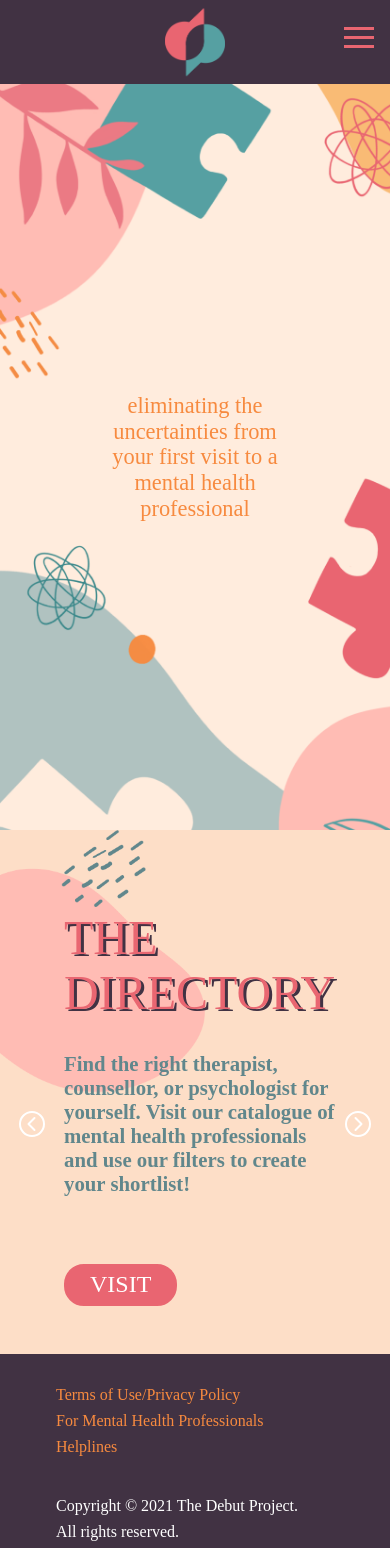
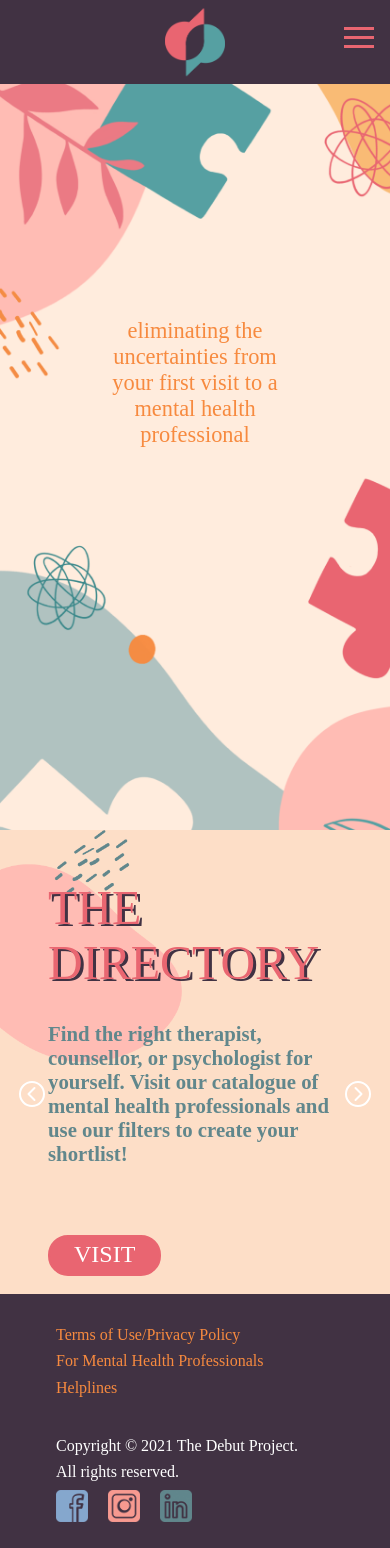
Before and after one commit to thedebutproj/therapy-project, a React (Create React App) app: page / in a window 390 px wide. Shown: the top 1548 px of the page. Built offline with nearby package versions, Linux system fonts and the light colour scheme; a web font is replaced by a local one.

Commit message:
Added enter key and made height constant for home-art

```diff
--- a/src/components/pages/Directory.js
+++ b/src/components/pages/Directory.js
@@ -107,8 +107,6 @@ const Directory = () => {
   };
 
   const handleFiltersSubmit = (e) => {
-    e.preventDefault();
-
     //Deleting all white-space at start and end of string
     const searchData = search.current.trim().toLowerCase();
 
@@ -351,6 +349,9 @@ const Directory = () => {
                 <input
                   type="search"
                   placeholder="eg. Anxiety, Fear"
+                  onKeyPress={(e) =>
+                    e.key === "Enter" ? handleFiltersSubmit() : NaN
+                  }
                   onChange={(e) => (search.current = e.target.value)}
                 />
                 <img src={directory_SearchIcon} onClick={handleFiltersSubmit} />
--- a/src/components/pages/Home.css
+++ b/src/components/pages/Home.css
@@ -207,7 +207,14 @@
   margin: auto;
 }
 
-@media only screen and (max-width: 47.9em) {
+@media (hover: none) {
+  .home-next:hover,
+  .home-prev:hover {
+    background-color: transparent;
+  }
+}
+
+@media only screen and (max-width: 48em) {
   .pure-u-0 {
     display: none;
   }
@@ -217,11 +224,12 @@
   }
 
   .home-art .home-art-text {
+    top: 40%;
     font-size: 1.4em;
   }
 
   .home-slideshow-container {
-    height: auto;
+    height: 55vh;
   }
 
   .home-directory .figure1 {
@@ -261,7 +269,11 @@
     display: none;
   }
 
-  .home-slide-content-donor {
-    padding-top: 3em !important;
+  .home-slide-content {
+    position: relative;
+    padding-left: 3em;
+    left: 50%;
+    top: 50%;
+    transform: translate(-50%, -50%);
   }
 }
```
